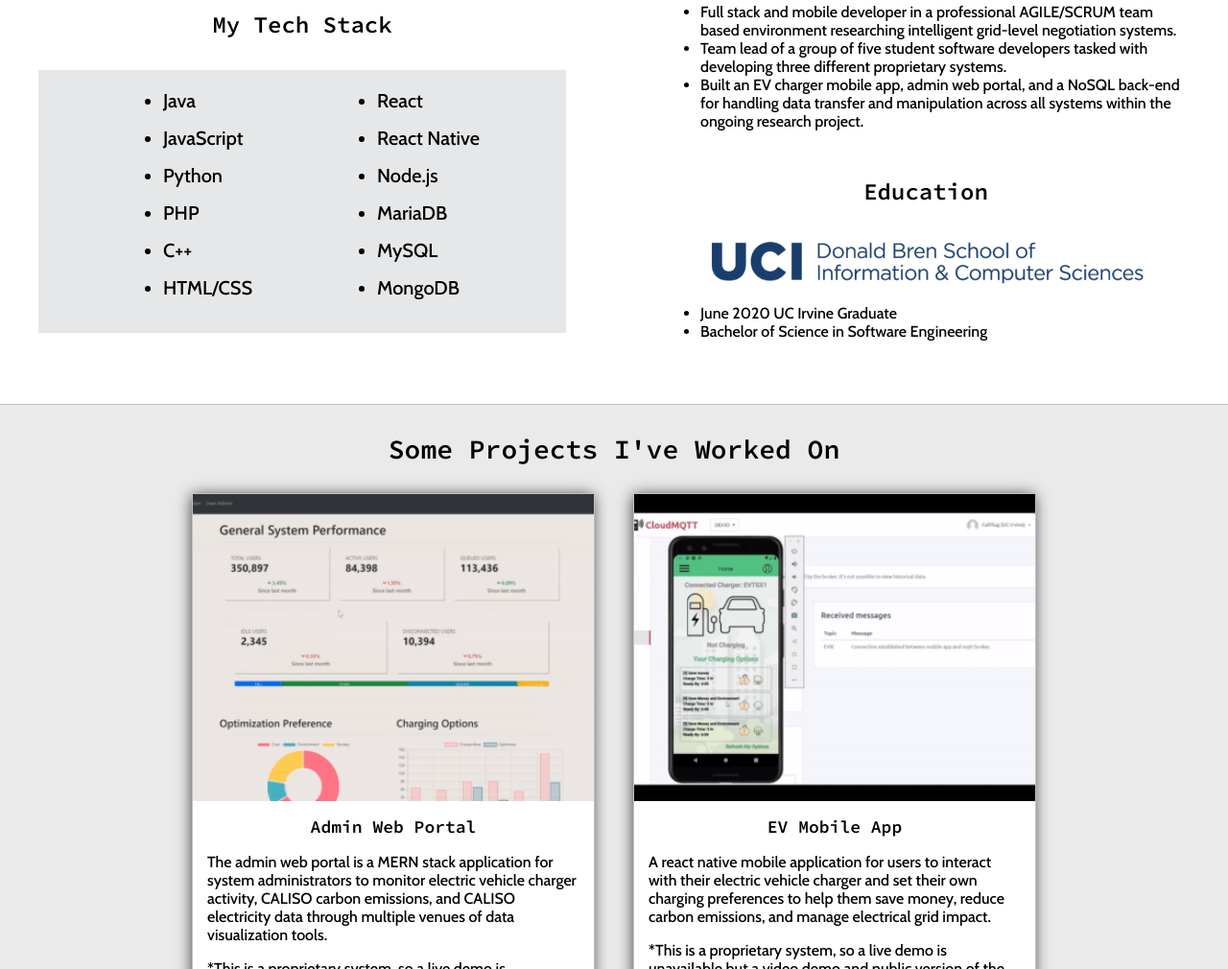
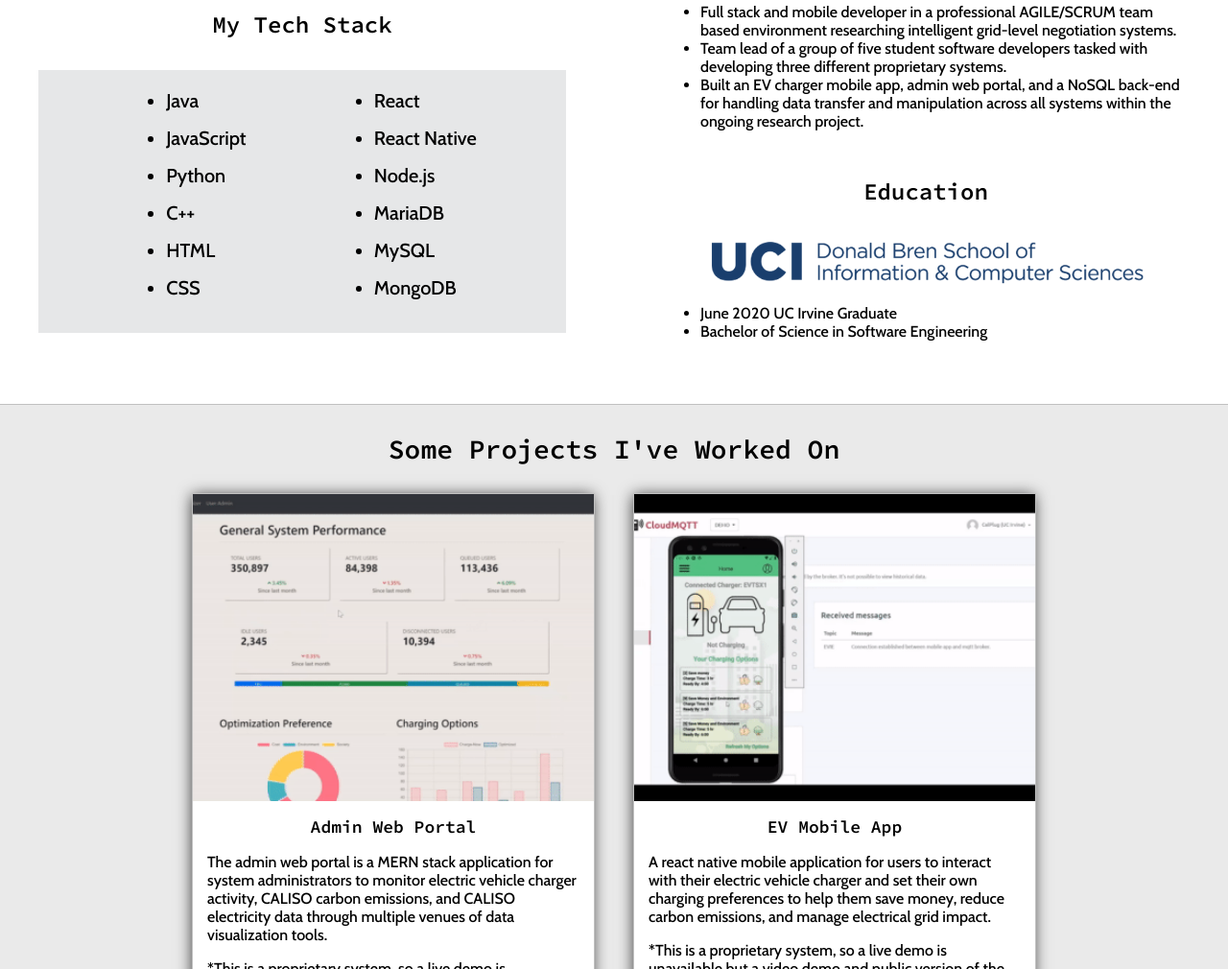
Before and after one commit to Jevford/Jevford.github.io, a plain HTML site: page index.html in a window 1280 px wide. Shown: the part 826-1836 px from the top of the page at 96% size. Drawn offline with nearby package versions, Linux system fonts and the light colour scheme.

Commit message:
Updated Tech Stack and Resume

```diff
--- a/index.html
+++ b/index.html
@@ -81,9 +81,9 @@
                             <li>Java</li>
                             <li>JavaScript</li>
                             <li>Python</li>
-                            <li>PHP</li>
                             <li>C++</li>
-                            <li>HTML/CSS</li>
+                            <li>HTML</li>
+                            <li>CSS</li>
                         </ul>
 
                         <ul>
```
Also changed, not shown: 1 other file.
